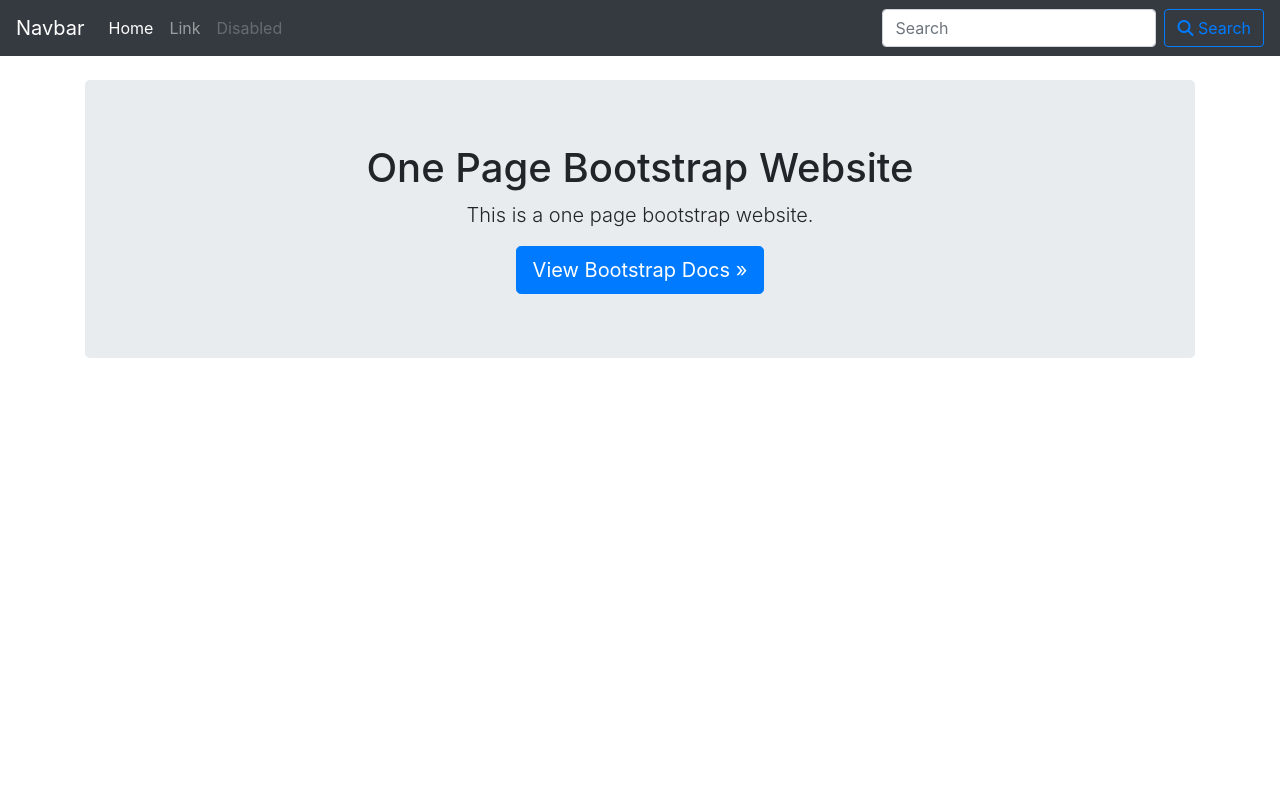
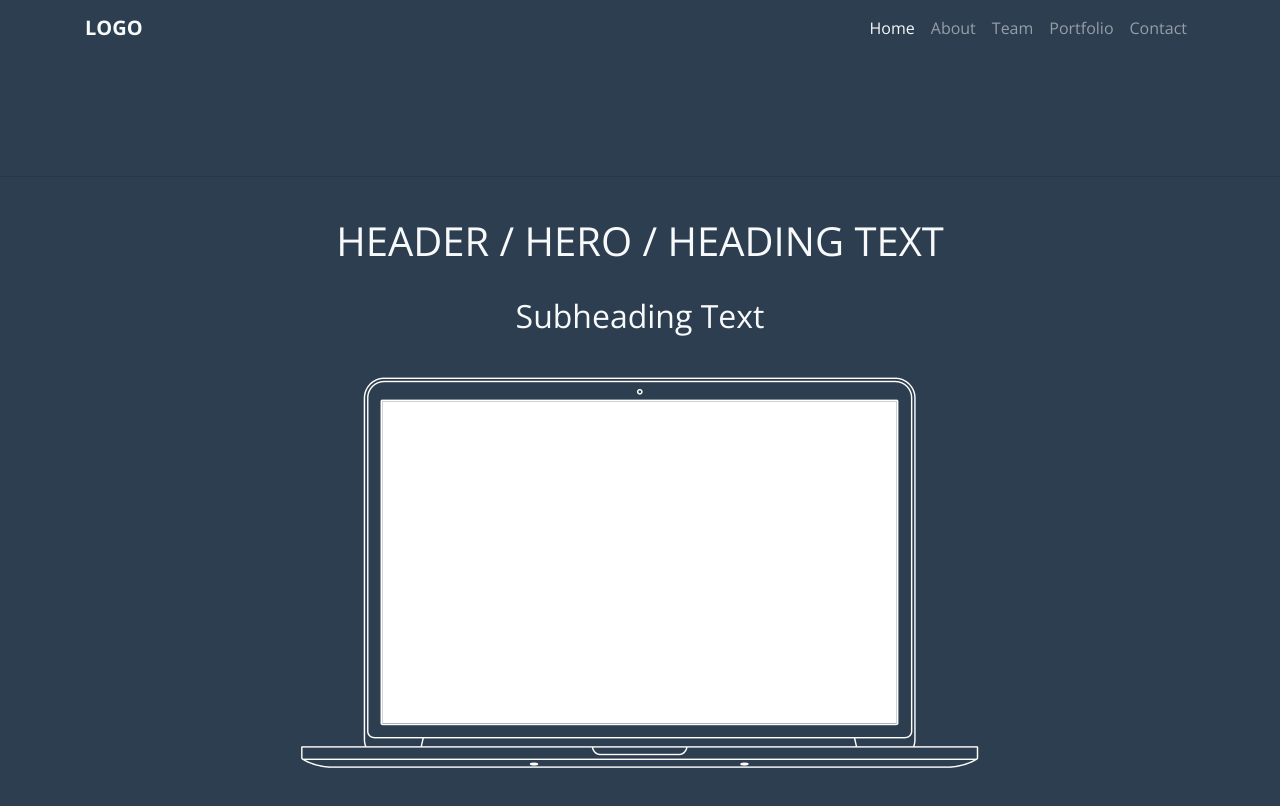
Before and after one commit to tatjanatanaskovich/one-page-bootstrap-4-website, a website: page index.html in a window 1280 px wide. Drawn offline with nearby package versions, Linux system fonts and the light colour scheme.

Commit message:
Created markup and styles for the page header section

```diff
--- a/assets/scss/_general.scss
+++ b/assets/scss/_general.scss
@@ -1 +1,7 @@
 //General Styles
+
+body,
+html {
+  width: 100%;
+  height: 100%;
+}
--- a/assets/scss/_layout.scss
+++ b/assets/scss/_layout.scss
@@ -1 +1,13 @@
 //Layout Styles
+
+header.masthead {
+	background-color: #2C3E50;
+	padding-top: 10rem !important;
+  padding-bottom: calc(10rem - #{$navbar-height}) !important;
+}
+
+.hero-image {
+	width: 100% \9;
+	height: auto;
+	margin: auto;
+}
--- a/assets/scss/_variables.scss
+++ b/assets/scss/_variables.scss
@@ -1 +1,7 @@
 //Variables
+
+// Font overrides
+$font-family-base: 'Open Sans', sans-serif;
+
+// Navbar Height
+$navbar-height: 72px;
--- a/assets/scss/main.scss
+++ b/assets/scss/main.scss
@@ -1,5 +1,5 @@
 // Custom bootstrap variable overrides
-@import "bootstrap_variable_overrides";
+@import "./variables.scss";
 
 // Bootstrap and its default variables
 @import "bootstrap/bootstrap";
--- a/index.html
+++ b/index.html
@@ -12,44 +12,58 @@
   <!-- Icons for this template -->
   <link href="assets/fonts/font-awesome/css/font-awesome.min.css" rel="stylesheet" type="text/css">
   <!-- Stylesheet -->
+  <!-- Google Fonts -->
+  <link href="https://fonts.googleapis.com/css?family=Open+Sans:300,400,700&display=swap" rel="stylesheet">
   <!-- build:css -->
   <link href="assets/css/main.css" rel="stylesheet">
   <!-- endbuild -->
+
 </head>
 
 <body>
 
-  <nav class="navbar navbar-expand-md navbar-dark bg-dark mb-4">
-    <a class="navbar-brand" href="#">Navbar</a>
+  <!-- Navigation -->
+  <nav class="navbar navbar-expand-lg navbar-light fixed-top mb-5 pb-5">
+    <div class="container">
+      <a class="navbar-brand text-light font-weight-bold text-uppercase" href="/">Logo</a>
       <button class="navbar-toggler" type="button" data-toggle="collapse" data-target="#navbarCollapse" aria-controls="navbarCollapse" aria-expanded="false" aria-label="Toggle navigation">
         <span class="navbar-toggler-icon"></span>
       </button>
       <div class="collapse navbar-collapse" id="navbarCollapse">
-      <ul class="navbar-nav mr-auto">
+        <ul class="navbar-nav ml-auto">
           <li class="nav-item active">
-          <a class="nav-link" href="#">Home <span class="sr-only">(current)</span></a>
+            <a class="nav-link text-light" href="#">Home <span class="sr-only">(current)</span></a>
           </li>
           <li class="nav-item">
-          <a class="nav-link" href="#">Link</a>
+            <a class="nav-link text-white-50" href="#about">About</a>
           </li>
           <li class="nav-item">
-          <a class="nav-link disabled" href="#">Disabled</a>
+            <a class="nav-link text-white-50" href="#team">Team</a>
+          </li>
+          <li class="nav-item">
+            <a class="nav-link text-white-50" href="#portfolio">Portfolio</a>
+          </li>
+          <li class="nav-item">
+            <a class="nav-link text-white-50" href="#contact">Contact</a>
           </li>
         </ul>
-      <form class="form-inline mt-2 mt-md-0">
-        <input class="form-control mr-sm-2" type="text" placeholder="Search" aria-label="Search">
-        <button class="btn btn-outline-primary my-2 my-sm-0" type="submit"><i class="fa fa-search" aria-hidden="true"></i> Search </button>
-      </form>
+      </div>
     </div>
   </nav>
 
-  <main role="main" class="container">
-    <div class="jumbotron text-center">
-      <h1>One Page Bootstrap Website</h1>
-      <p class="lead">This is a one page bootstrap website.</p>
-      <a class="btn btn-lg btn-primary" href="https://getbootstrap.com/docs/4.3/getting-started/introduction/" role="button" target="_blank">View Bootstrap Docs &raquo;</a>
+
+  <!-- Masthead -->
+  <header class="masthead">
+    <hr class="">
+    <div class="container">
+      <h1 class="text-light text-center text-uppercase pt-4">Header / Hero / Heading Text</h1>
+      <h2 class="text-light text-center pt-4 pb-4">Subheading Text</h2>
     </div>
-  </main>
+    <div class="justify-content-center">
+      <img class="img-fluid hero-image mx-auto d-block" src="/assets/img/laptop.png">
+    </div>
+  </header>
+
 
   <!-- Bootstrap core JavaScript
   ================================================== -->
```
Also changed, not shown: assets/css/main.css, assets/img/laptop.png (added), dist/assets/css/main.min.css, dist/assets/img/logo3wd.png (deleted), dist/index.html. Lines whose indentation alone changed are shown as unchanged.
